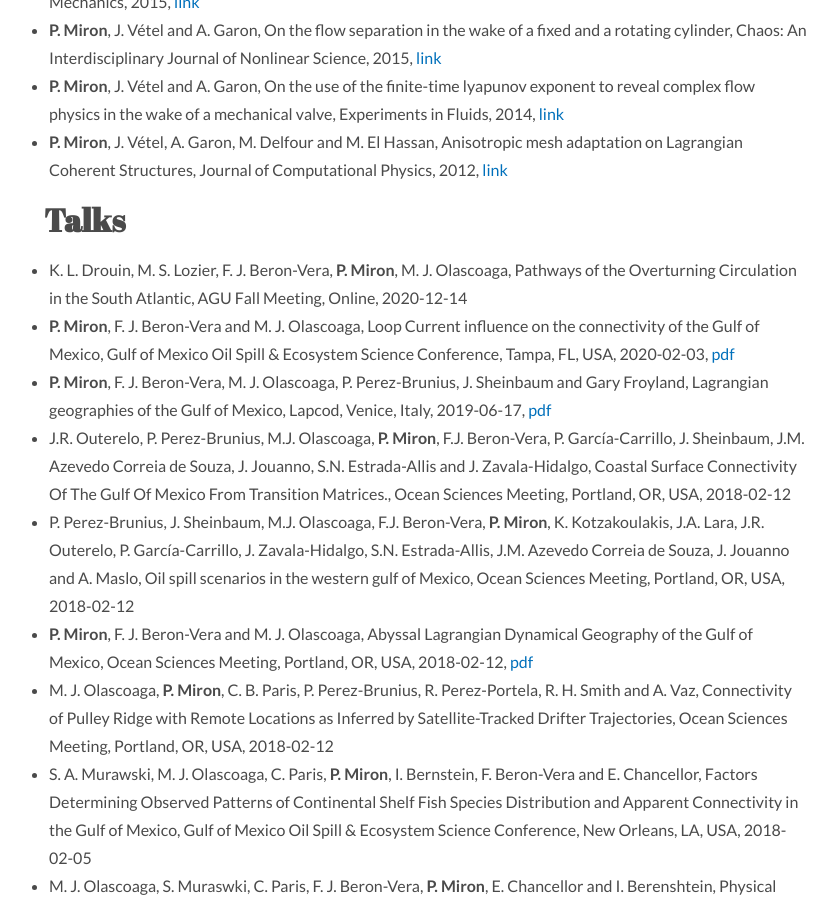
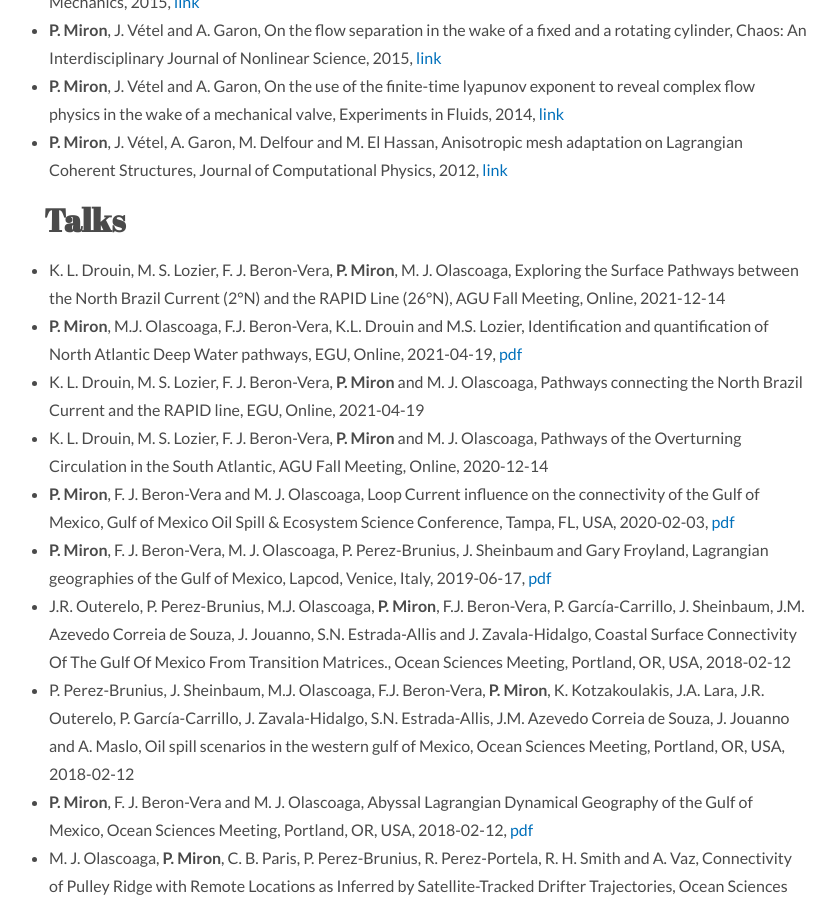
Before and after one commit to philippemiron/philippemiron.github.io, a Jekyll site: the page built from contributions.md, in a window 1280 px wide and 900 px high, scrolled down 1883 px. Shown: the whole window, without its empty margins (212-1049 px from the left). Built offline with Jekyll 4.4.1, drawn with Linux system fonts in a browser that asks for light colours; nearby versions of some CDN libraries.

Commit message:
update conferences

```diff
--- a/_data/talks.yml
+++ b/_data/talks.yml
@@ -1,5 +1,24 @@
+- title: "Exploring the Surface Pathways between the North Brazil Current (2°N) and the RAPID Line (26°N)"
+  authors: 'K. L. Drouin, M. S. Lozier, F. J. Beron-Vera, **P. Miron**, M. J. Olascoaga'
+  event: AGU Fall Meeting
+  location: Online
+  date: '2021-12-14'
+
+- title: Identification and quantification of North Atlantic Deep Water pathways
+  authors: '**P. Miron**, M.J. Olascoaga, F.J. Beron-Vera, K.L. Drouin and M.S. Lozier'
+  event: EGU
+  location: Online
+  date: '2021-04-19'
+  path: 'https://bit.ly/pmEGU2021'
+
+- title: Pathways connecting the North Brazil Current and the RAPID line
+  authors: 'K. L. Drouin, M. S. Lozier, F. J. Beron-Vera, **P. Miron** and M. J. Olascoaga'
+  event: EGU
+  location: Online
+  date: '2021-04-19'
+
 - title: Pathways of the Overturning Circulation in the South Atlantic
-  authors: 'K. L. Drouin, M. S. Lozier, F. J. Beron-Vera, **P. Miron**, M. J. Olascoaga'
+  authors: 'K. L. Drouin, M. S. Lozier, F. J. Beron-Vera, **P. Miron** and M. J. Olascoaga'
   event: AGU Fall Meeting
   location: Online
   date: '2020-12-14'
```
